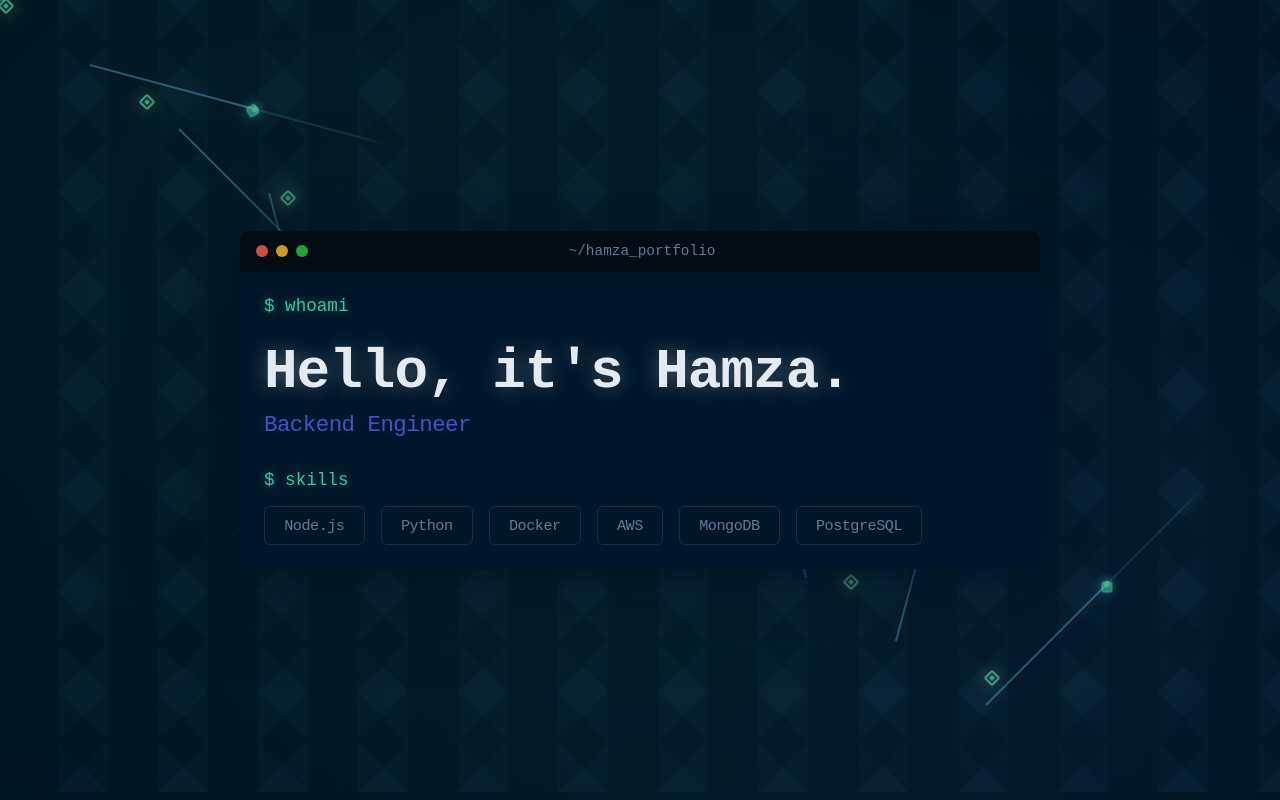
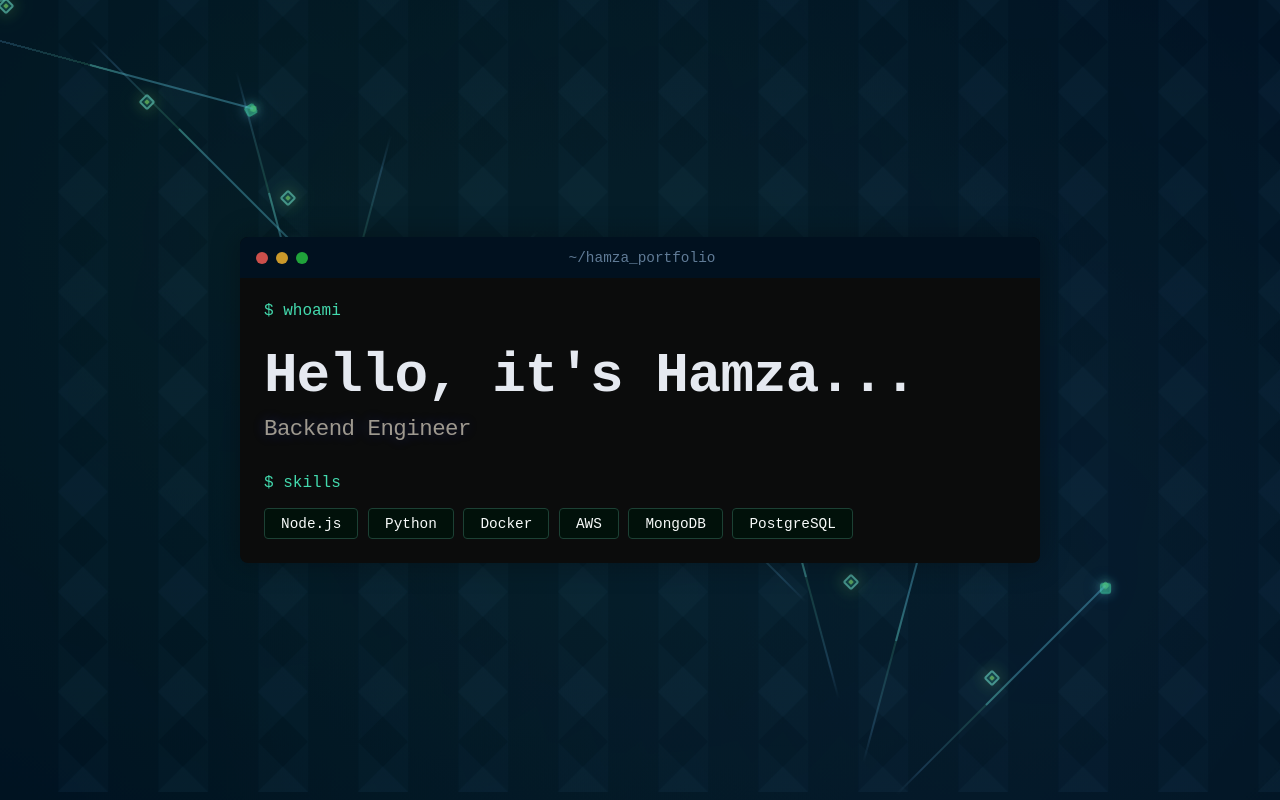
Before and after one commit to Hamza-18/portfolio-frontend, an Angular app: page / in a window 1280 px wide. Built offline with nearby package versions, Linux system fonts and the light colour scheme.

Commit message:
#1 update terminal theme

```diff
--- a/src/app/home/home.component.scss
+++ b/src/app/home/home.component.scss
@@ -218,18 +218,17 @@
   z-index: 10;
   text-align: left;
   padding: 0;
-  background: #01162A;
+  background: #0B0C0C;
   border-radius: 8px;
   min-width: 800px;
   max-width: 1000px;
   overflow: hidden;
   position: relative;
   box-shadow:
-    0 0 50px rgba(1, 18, 33, 0.7),
-    0 0 100px rgba(1, 22, 42, 0.5);
+    0 0 30px rgba(0, 0, 0, 0.3);
 
   .terminal-header {
-    background: #010C15;
+    background: #01111f;
     padding: 0.8rem 1rem;
     position: relative;
     display: flex;
@@ -290,37 +289,30 @@
 .prompt {
   color: #43D9AD;
   font-family: 'JetBrains Mono', monospace;
-  font-size: 1.1rem;
-  margin-bottom: 0.5rem;
+  font-size: 1rem;
+  margin-bottom: 1rem;
   display: block;
-  opacity: 0.9;
-  text-shadow:
-    0 0 10px rgba(67, 217, 173, 0.4),
-    0 0 20px rgba(67, 217, 173, 0.2);
+  opacity: 1;
 }
 
   .skills {
     display: flex;
     flex-wrap: wrap;
-    gap: 1rem;
+    gap: 0.6rem;
     margin-top: 1rem;
 
     .skill {
-      background: rgba(1, 22, 39, 0.84);
-      color: #607B96;
-      padding: 0.6rem 1.2rem;
-      border-radius: 6px;
+      background: rgba(2, 18, 11, 0.95);
+      color: #f8fbfa;
+      padding: 0.4rem 1rem;
+      border-radius: 4px;
       font-family: 'JetBrains Mono', monospace;
-      font-size: 0.95rem;
-      border: 1px solid #1E2D3D;
+      font-size: 0.9rem;
+      border: 1px solid #1c4134;
       transition: all 0.3s ease;
-      letter-spacing: -0.5px;
 
       &:hover {
-        background: #1E2D3D;
-        transform: translateY(-2px);
-        color: #E5E9F0;
-        border-color: #607B96;
+        border-color: #43D9AD;
       }
     }
   }
@@ -349,9 +341,6 @@
     z-index: 2;
     letter-spacing: -1px;
     margin: 0 0 0.5rem;
-    text-shadow:
-      0 0 20px rgba(229, 233, 240, 0.3),
-      0 0 40px rgba(229, 233, 240, 0.1);
 
     br {
       display: block;
@@ -363,7 +352,7 @@
   .subtitle {
     font-family: 'JetBrains Mono', monospace;
     font-size: 1.4rem;
-    color: #4D5BCE;
+    color: #AFA99E;
     margin-top: 0.5rem;
     letter-spacing: -0.5px;
     opacity: 0.9;
--- a/src/app/home/home.component.ts
+++ b/src/app/home/home.component.ts
@@ -10,7 +10,7 @@ export class HomeComponent implements OnInit {
   currentPart = 0;
   showSkills = false;
   private textParts = [
-    'Hello, it\'s Hamza.',
+    'Hello, it\'s Hamza...',
   ];
   private index = 0;
   private typingSpeed = 100;
```
